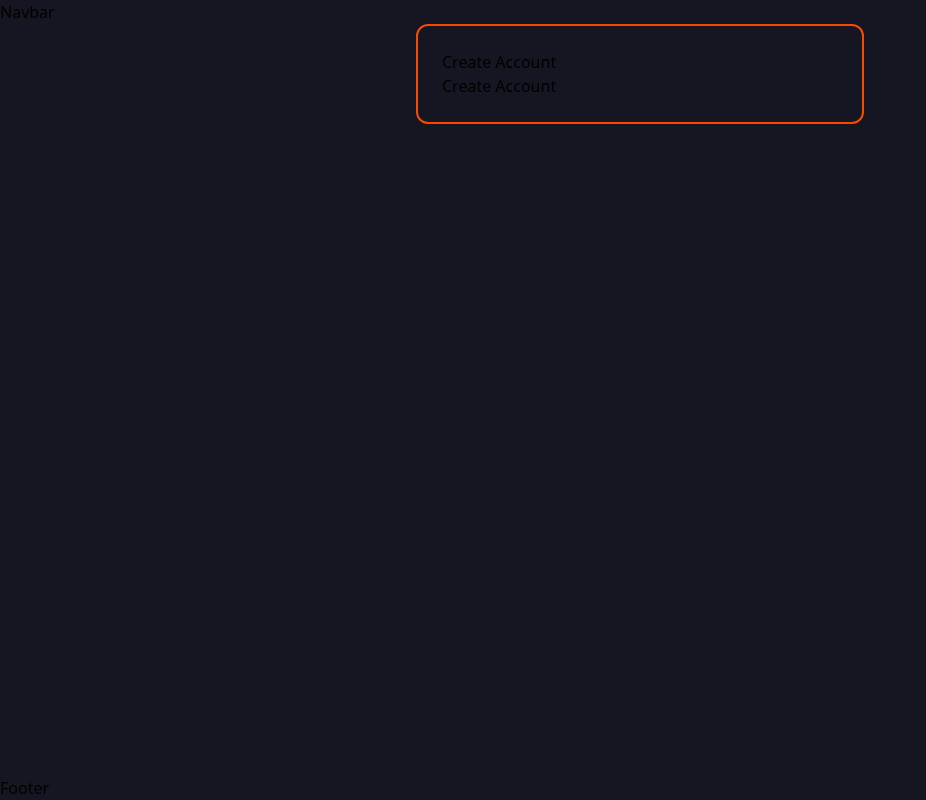
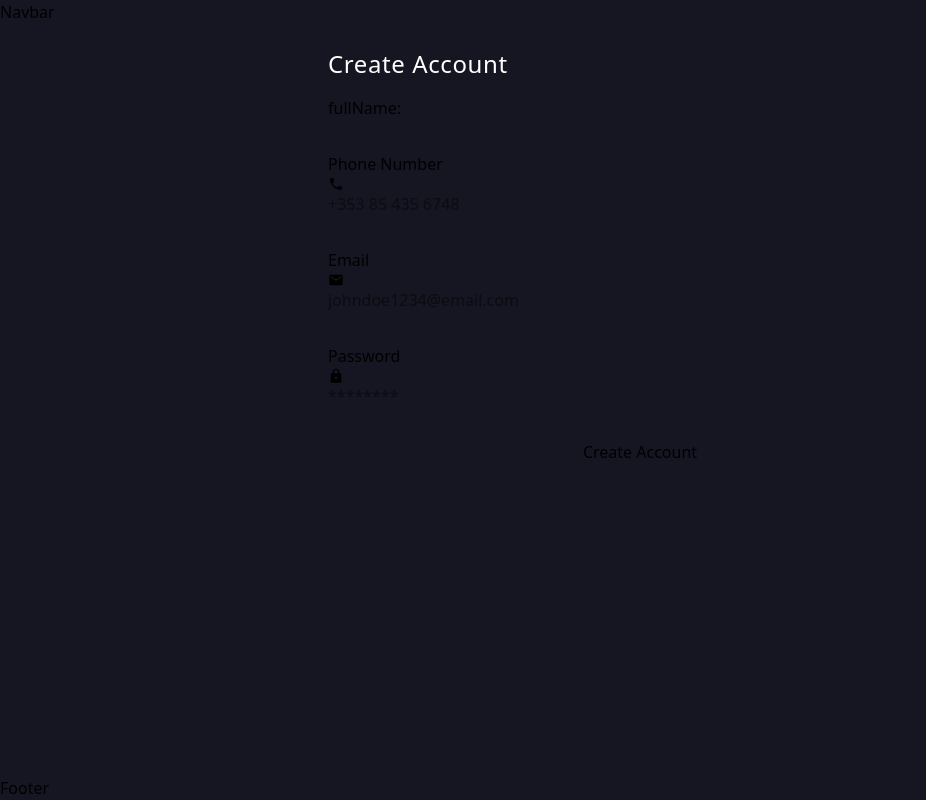
Before and after one commit to jamesmcdonald112/simple-banking-system-full-stack, a React (Vite) app in the folder frontend/: page /create-account in a window 1280 px wide. Shown: the whole page, without its empty margins (0-926 px from the left). Built offline with nearby package versions, Linux system fonts and the light colour scheme; no server answers.

Commit message:
Refactor CreateAccount page to use new inputs and styles

```diff
--- a/frontend/src/pages/CreateAccount.tsx
+++ b/frontend/src/pages/CreateAccount.tsx
@@ -1,6 +1,14 @@
 import { useState } from "react";
 import type { Account } from "../types/Account";
 import { createAccount } from "../api/createAccount";
+import TextInput from "../components/TextInput";
+import { MdEmail, MdPerson, MdPhone, MdLock } from 'react-icons/md'
+import PhoneInput from "../components/PhoneInput";
+import EmailInput from "../components/EmailInput";
+import PasswordInput from "../components/PasswordInput";
+import FormButton from "../components/FormButton";
+import FormContainer from "../components/FormContainer";
+
 
 
 export default function CreateAccount() {
@@ -10,6 +18,10 @@ export default function CreateAccount() {
   const[isError, setIsError] = useState<boolean>(false)
   const [errorMessage, setErrorMessage] = useState<string>('')
   const [isSubmitting, setIsSubmitting] = useState<boolean>(false);
+  const [name, setName] = useState<string>('')
+  const [phone, setPhone] = useState<string>('')
+  const [email, setEmail] = useState<string>('')
+  const [password, setPassword] = useState<string>('')
 
   // Hanlde form submission
   async function handleSubmit(e: React.FormEvent) {
@@ -45,24 +57,61 @@ export default function CreateAccount() {
 
 //  Render Component
  return (
-    <div
-      className="
-        mx-auto max-w-md
-        p-6
-        border-2 border-orange-600 rounded-xl
-        ">
-      <h1>Create Account</h1>
-      <form onSubmit={handleSubmit}>
-        <button
+    <FormContainer>
+      <h1 className="text-white text-2xl tracking-wide">Create Account</h1>
+      <form onSubmit={handleSubmit} className="flex flex-col gap-8">
+
+        {/* Name */}
+        <TextInput
+          label="Full Name"
+          name="fullName"
+          value={name}
+          icon={<MdPerson/>}
+          onChange={(e) => setName(e.target.value)}
+          required={true}
+        />
+
+        {/* Phone */}
+        <PhoneInput
+          label="Phone Number"
+          name="phoneNumber"
+          value={phone}
+          icon={<MdPhone />}
+          onChange={(e) => setPhone(e.target.value)}
+          required={true}
+        />
+
+        {/* Email */}
+        <EmailInput
+          label="Email"
+          name="email"
+          value={email}
+          icon={<MdEmail />}
+          onChange={(e) => setEmail(e.target.value)}
+          required={true}
+        />
+
+        {/* Password */}
+        <PasswordInput
+          label="Password"
+          name="password"
+          value={password}
+          icon={<MdLock />}
+          onChange={(e) => setPassword(e.target.value)}
+          required={true}
+        />
+
+        {/* Submit Button */}
+        <FormButton
           disabled={isSubmitting}
-          type="submit">
-            {isSubmitting ? "Creating..." : "Create Account"}
-        </button>
+        >
+          {isSubmitting ? "Creating..." : "Create Account"}
+        </FormButton>
       </form>
 
       {successMessage}
 
       {errorFeedback}
-    </div>
+    </FormContainer>
  )
 }
```
